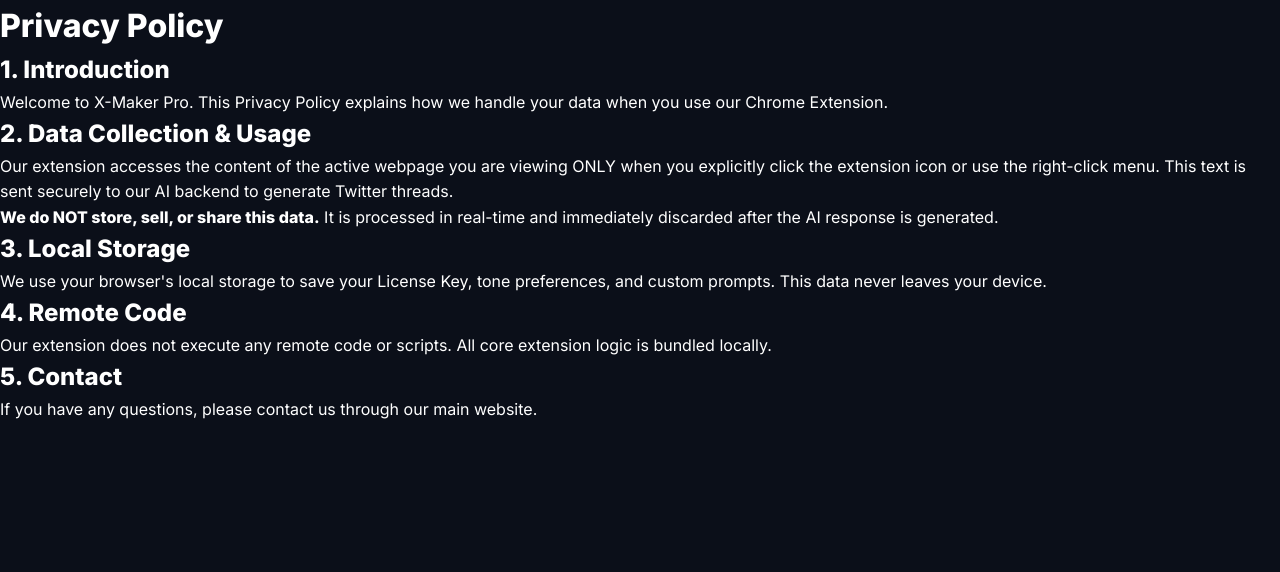
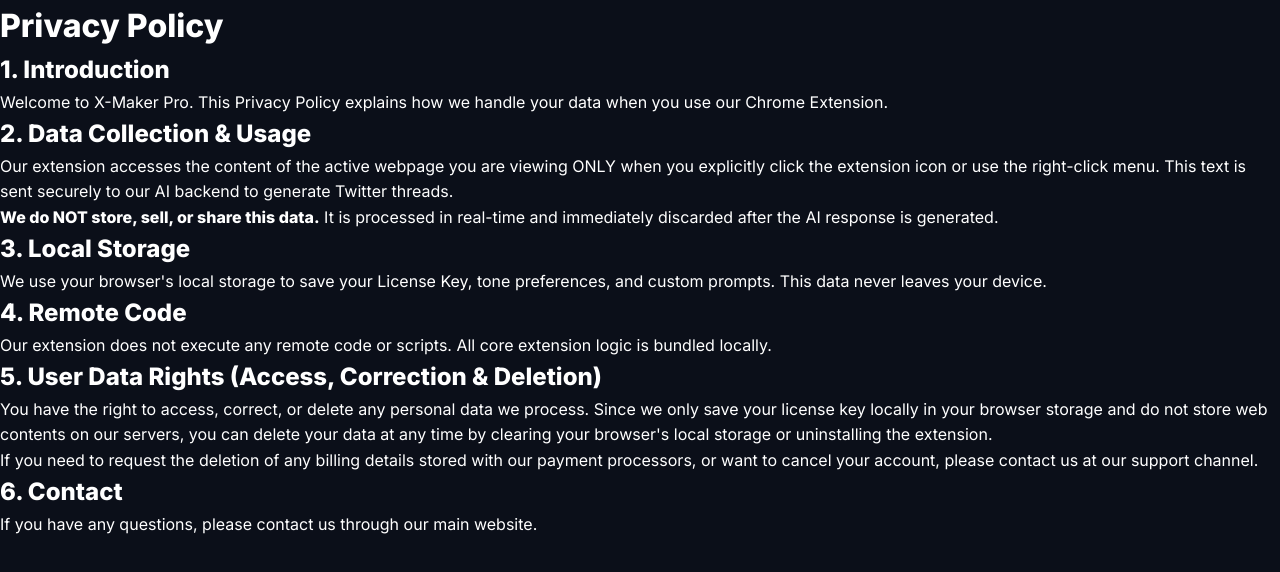
Before and after one commit to huangzhenye2025-maker/x-maker-web, a Next.js app: page /privacy in a window 1280 px wide. Shown: the top 572 px of the page. Built offline with nearby package versions, Linux system fonts and the light colour scheme.

Commit message:
docs: update terms and privacy policies for Waffo compliance

```diff
--- a/src/app/privacy/page.js
+++ b/src/app/privacy/page.js
@@ -30,7 +30,13 @@
         </section>
 
         <section className="space-y-4">
-          <h2 className="text-2xl font-semibold text-white">5. Contact</h2>
+          <h2 className="text-2xl font-semibold text-white">5. User Data Rights (Access, Correction & Deletion)</h2>
+          <p>You have the right to access, correct, or delete any personal data we process. Since we only save your license key locally in your browser storage and do not store web contents on our servers, you can delete your data at any time by clearing your browser's local storage or uninstalling the extension.</p>
+          <p>If you need to request the deletion of any billing details stored with our payment processors, or want to cancel your account, please contact us at our support channel.</p>
+        </section>
+
+        <section className="space-y-4">
+          <h2 className="text-2xl font-semibold text-white">6. Contact</h2>
           <p>If you have any questions, please contact us through our main website.</p>
         </section>
       </div>
--- a/src/app/terms/page.js
+++ b/src/app/terms/page.js
@@ -19,8 +19,9 @@
         </section>
 
         <section className="space-y-4">
-          <h2 className="text-2xl font-semibold text-white">3. Acceptable Use</h2>
+          <h2 className="text-2xl font-semibold text-white">3. Acceptable Use & Violation</h2>
           <p>You agree not to abuse, exploit, reverse engineer, or redistribute the extension. You may not use the AI generation service for illegal purposes or to spam the platform.</p>
+          <p><strong>Any violation of these terms will lead to immediate suspension or termination of your service, revoking of your license keys without refund, and we reserve the right to pursue legal remedies.</strong></p>
         </section>
 
         <section className="space-y-4">
```
